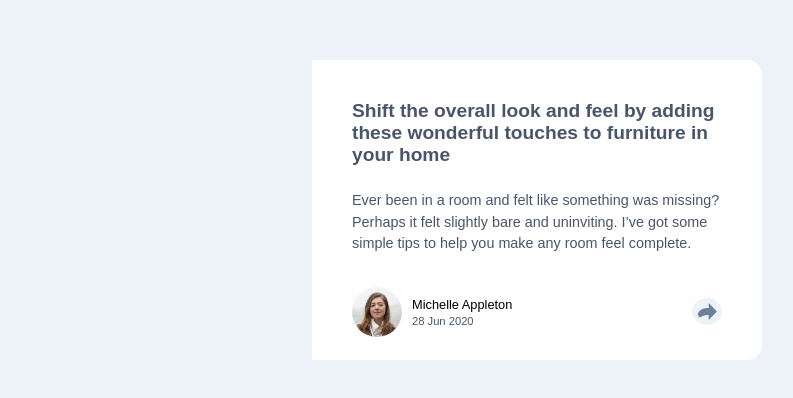
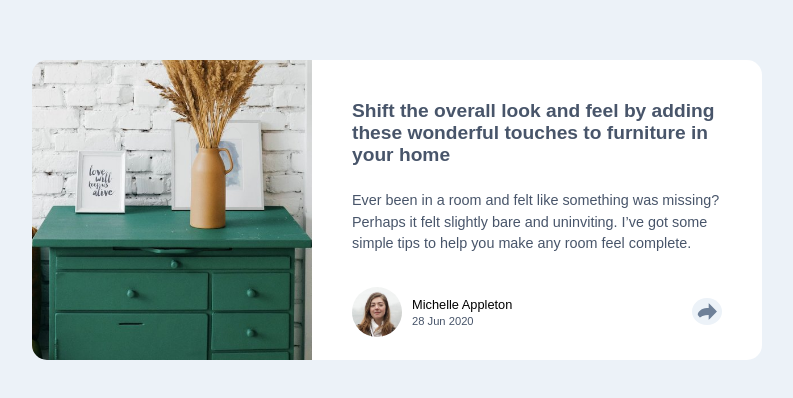
Before and after one commit to Iamtrieves/Article-Preview-Card, a plain HTML site: page index.html in a window 1280 px wide. Shown: the part 190-588 px from the top of the page, without its empty margins (243-1036 px from the left). Drawn offline with Linux system fonts and the light colour scheme; the site is published under a folder, as on GitHub Pages, so addresses that start at the root find nothing.

Commit message:
Update styles.css

```diff
--- a/styles.css
+++ b/styles.css
@@ -28,7 +28,7 @@ body {
 }
 
 .left {
-    background-image: url(/images/drawers.jpg);
+    background-image: url(images/drawers.jpg);
     background-repeat: no-repeat;
     background-size: cover;
     background-position: center;
```
